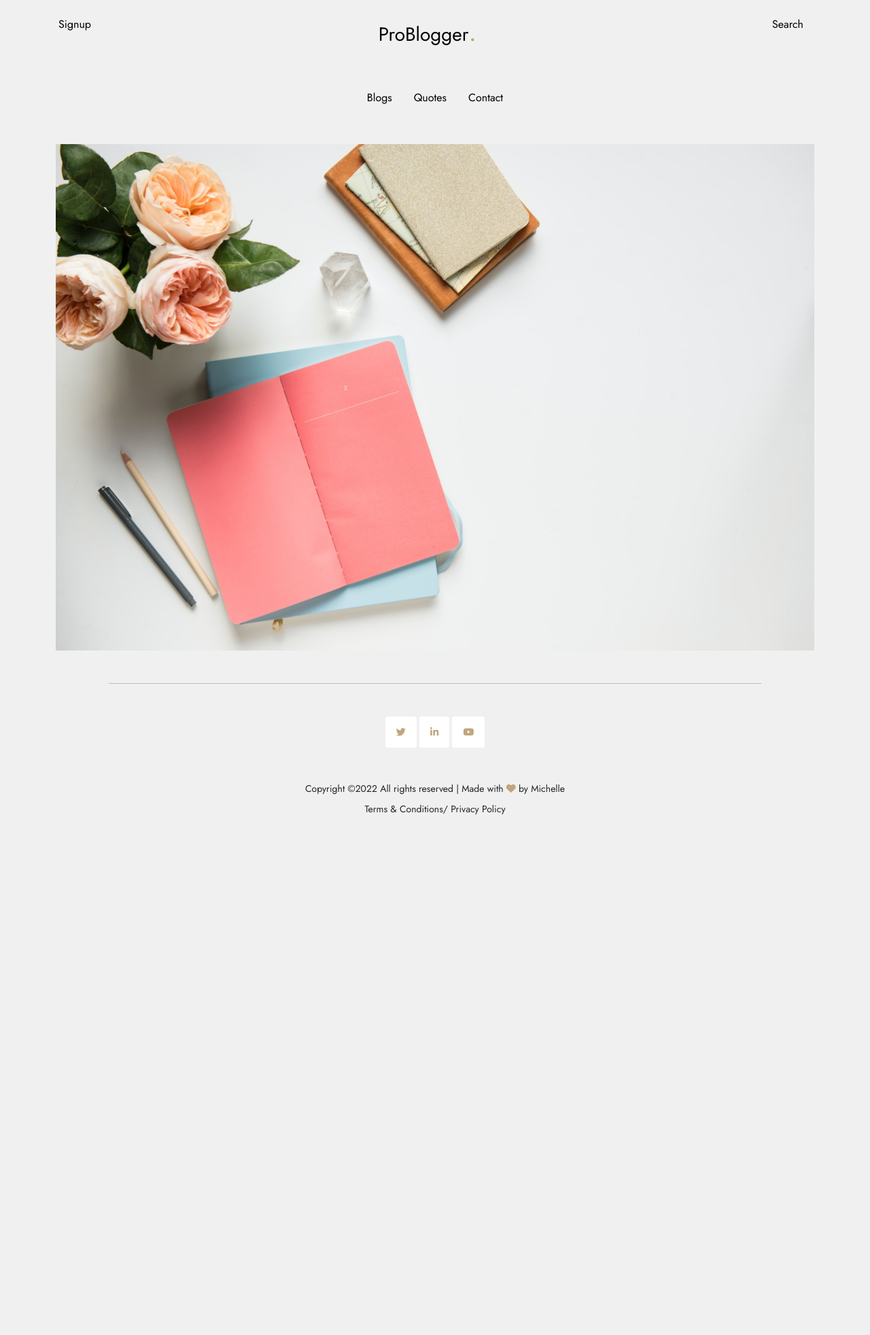
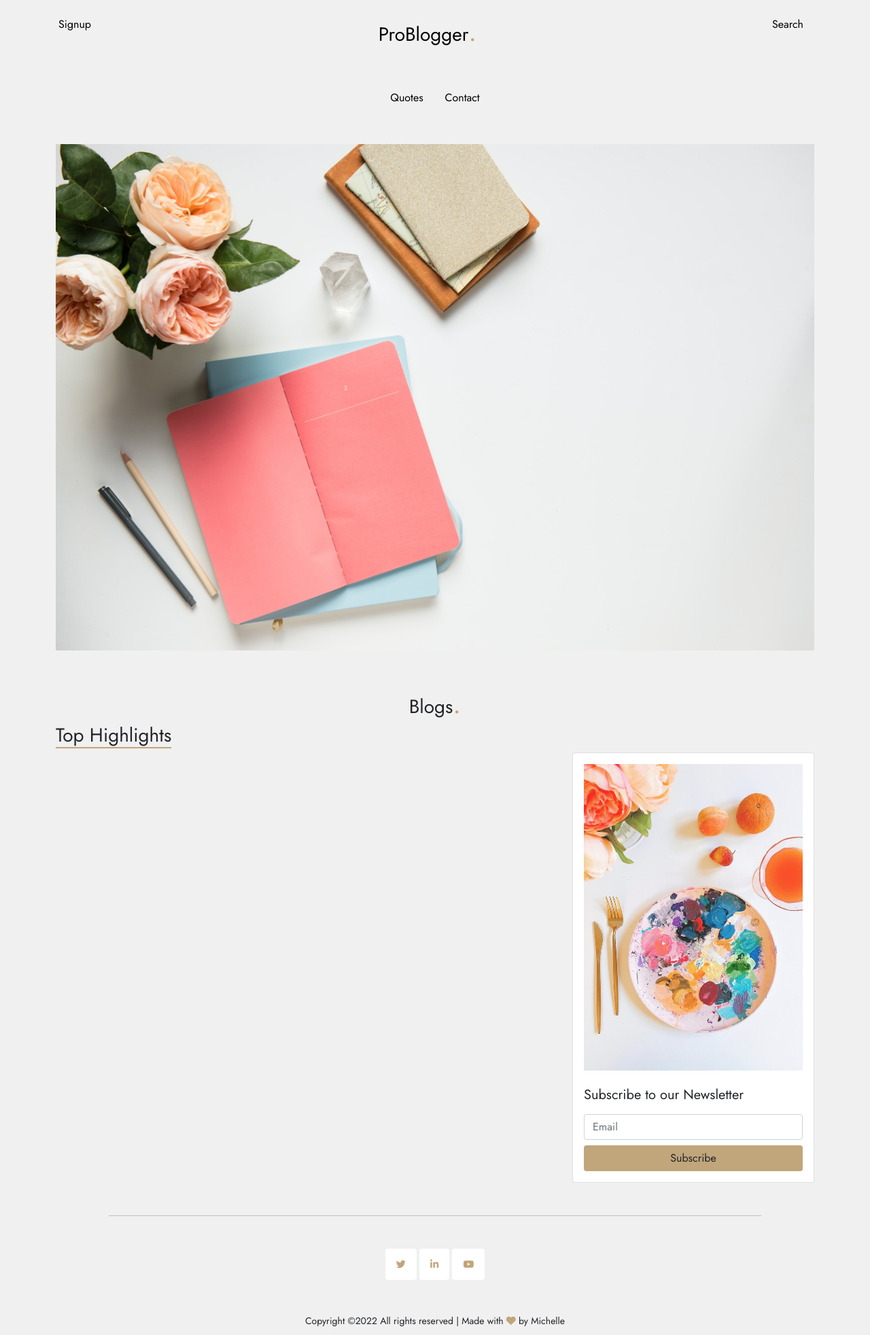
Before and after one commit to vantablanta/ProBlogger, a Flask app: page / in a window 1280 px wide. Shown: the top 1964 px of the page at 68% size. Before the commit the page ends 1199 px from the top, so only its background shows below. Run offline with Flask 2, Linux system fonts and the light colour scheme; some libraries are stand-ins or nearby versions.

Commit message:
newsletter added

```diff
--- a/app/main/views.py
+++ b/app/main/views.py
@@ -91,11 +91,11 @@
     return render_template('newblog.html', form = form, followers=followers)
 
 
-@main_blueprint.route('/blog/<id>')
-def blogs(id):
-    comments = Comments.query.filter_by(blog_id=id).all()
-    blogs = Blogs.query.get(id)
-    return render_template('blogs.html', blogs=blogs,comments=comments)
+@main_blueprint.route('/blogs')
+def blogs():
+    # comments = Comments.query.filter_by(blog_id=id).all()
+    blog = Blogs.query_all()
+    return render_template('blogs.html', blog=blog)
 
 
 @main_blueprint.route('/blog/<blog_id>/update', methods = ['GET','POST'])
--- a/app/static/css/style.css
+++ b/app/static/css/style.css
@@ -75,3 +75,10 @@
 .quote-link:hover{
     color: #f0f0f0
 }
+
+/* BLOGS */
+.top{
+    text-decoration: underline;
+    text-decoration-color: #c1a57b;
+    text-underline-position: under;
+}
--- a/app/templates/blogs.html
+++ b/app/templates/blogs.html
@@ -1,91 +1,31 @@
 {% extends 'base.html'%}
 
-{% block content %}
-    <div class="container ">
-        <h4 class="text-center mt-3 text-primary"> {{blog.user.username|capitalize}}'s Workspace</h4>
+{% block body %}
+    <div class="container pt-5">
+      <div class="text-center fs-3">Blogs<span class="fs-1" style="color:#c1a57b;">.</span></div>
+        <h3 class="top">Top Highlights</h3>
         <div class="row">
+          <div class="col-md-4">
 
-            <div class="col-md-12 singleblog">
-                <hr>
-                <div class="row">
-                    <div class="col-md-1">
-                        <img class=" blog-img" style="clip-path: circle(); width: 80px;" src="{{ url_for('static', filename='images/' + blog.user.profile_pic_path) }}">
           </div>
-                    <div class="col-md-8">
-                        {% for message in get_flashed_messages() %}
-                        <div class="alert alert-success">
-                        <button type="button" class="close" data-dismiss="alert">&times;</button>
-                        {{ message }}
+          <div class="col-md-4">
+
           </div>
-                        {% endfor %}
-                        <p>Posted by <span style="color: blue">{{blog.user.username|capitalize}}</span>  on <span class="text-danger ms-2">{{blog.posted.strftime('%d-%m-%Y')}}</span></p>
-                        <h4>Theme : {{blog.title}} </h4>
-                        <p>{{blog.content}}</p>
-                        <span style="display:inline-block;font-size:18px;margin-right:20px;background: pink ; padding: 0.3em ;" class="my-2 rounded">{{blog.comment.count()}} Comments</span>
-                        <div>
-                        <a class="btn btn-primary btn-sm m-1" href="{{url_for('main_blueprint.comment', blog_id=blog.id)}}" data-toggle="modal" data-target="#modalComment"><i class="fa-regular fa-message"></i></a>
-                        {% if blog.user == current_user %}
-                            <a class="btn btn-info btn-sm m-1" href="{{url_for('main.updateblog',blog_id = blog.id)}}"><i class="fa-regular fa-pen-to-square"></i> </a>
-                            <a class="btn btn-sm btn-danger m-1" href="{{url_for('main.delete_post',blog_id=blog.id)}}" data-toggle="modal" data-target="#modalConfirmDelete" type="submit"><i class="fa-regular fa-trash-can"></i> </a>
-                        {% endif %}
+          <div class="col-md-4">
+            <div class="d-flex justify-content-center align-items-center">
+              <div class="card p-3">
+                  <div class="content">
+                      <div class="d-flex justify-content-center">
+                          <img class="img-fluid mb-4" src="{{url_for('static', filename='assets/sub.jpg')}}">
                       </div>
-                    </div>
-                    <div class="col-md-3  bg-light p-4 border rounded">
-                        <h5 class="text-primary">All Comments</h5>
-                        {% for comment in comments %}
-                            <p class="mt-10"><span style="font-weight: bold">{{comment.user.username}} : </span> {{comment.comment}}</p>
-                        {% endfor %}
-                    </div>
-                </div>
-                <hr>
-            </div>
-            <div class="col-md-1"></div>
+                      <h5 class="mb-3 bold">Subscribe to our Newsletter</h5>
+                      <input class="form-control w-100" placeholder="Email">
+                      <button class="btn d-block w-100 mt-2">Subscribe</button>
                   </div>
               </div>
 
-    <div class="modal fade" id="modalConfirmDelete" tabindex="-1" role="dialog" aria-labelledby="exampleModalLabel"
-      aria-hidden="true">
-        <div class="modal-dialog modal-sm modal-notify modal-danger" role="document">
-            <div class="modal-content text-center">
-              <div class="modal-header d-flex justify-content-center">
-                <p class="heading">Are you sure?</p>
-              </div>
-              <div class="modal-body">
-                <i class="fas fa-times fa-4x animated rotateIn"></i>
-              </div>
-              <div class="modal-footer flex-center">
-                <form action="{{url_for('main.delete_post',blog_id = blog.id)}}" method="POST">
-                    <input  type="submit" class="btn  btn-outline-danger btn-sm" value="Yes">
-                </form>
-                <a type="button" class="btn btn-sm btn-danger waves-effect" data-dismiss="modal">No</a>
           </div>
           </div>
         </div>
     </div>
-
-    <div class="modal fade" id="modalComment" tabindex="-1" role="dialog" aria-labelledby="exampleModalLabel"
-    aria-hidden="true">
-    <div class="modal-dialog modal-notify modal-info" role="document">
-      <div class="modal-content text-center">
-        <div class="modal-header d-flex justify-content-center">
-          <p class="heading text-primary">Comment</p>
-        </div>
-        <div class="modal-body">
-            <form class="form" action="{{url_for('main.comment',blog_id = blog.id)}}" method="POST">
-                <div class="form-group green-border-focus">
-                    <label></label>
-                    <textarea class="form-control" placeholder="Type your comment..." rows="2" name ="newcomment" required></textarea>
-                </div>
-                <div class="modal-footer flex-center">
-                    <button class="btn btn-sm btn-outline-success">Comment</button>
-                    <a type="button" class="btn btn-outline-danger btn-sm " data-dismiss="modal">Exit</a>
-                </div>
-            </form>
-        </div>
-
-
-      </div>
-    </div>
-  </div>
-
 {% endblock %}
--- a/app/templates/index.html
+++ b/app/templates/index.html
@@ -7,6 +7,10 @@
 </div>
 <div class="container">
     <img class="img-fluid pt-5 h-25" src="{{url_for('static', filename='assets/banner.jpg')}}" alt="">
+</div>
+
+<div id="blogs">
+    {%include 'blogs.html' %}
 </div>
 
 
--- a/app/templates/nav.html
+++ b/app/templates/nav.html
@@ -22,10 +22,6 @@
 
 <ul class="nav pt-5 justify-content-center">
     <li class="nav-item">
-        <a class="nav-link" data-bs-toggle="dropdown" href="{{url_for('main_blueprint.blogs', id=id)}}" role="button"
-            aria-expanded="false">Blogs</a>
-    </li>
-    <li class="nav-item">
         <a class="nav-link" href="/quotes">Quotes</a>
     </li>
     <li class="nav-item">
```
Also changed, not shown: app/static/assets/sub.jpg (added). Lines whose indentation alone changed are shown as unchanged.
